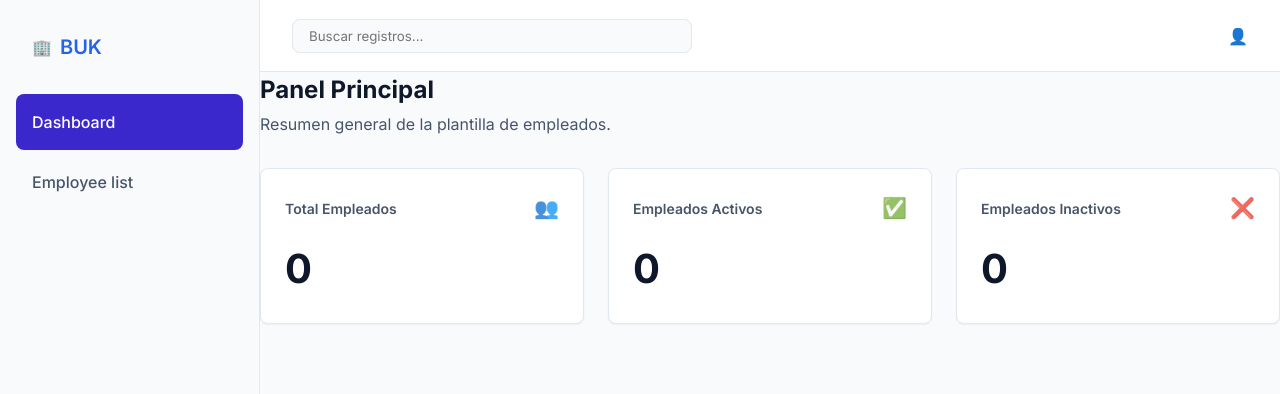
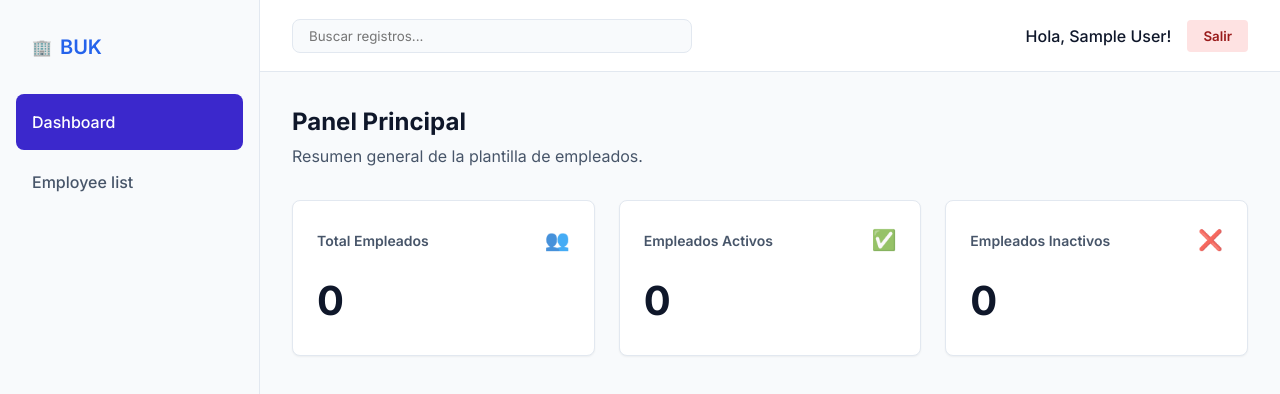
Before and after one commit to tabordaa/employee-management, a React (Vite) app: page / in a window 1280 px wide. Shown: the top 394 px of the page. Built offline with nearby package versions, Linux system fonts and the light colour scheme; sample sign-in values are in the browser's storage.

Commit message:
feat: Botón de logout en layout

```diff
--- a/src/App.jsx
+++ b/src/App.jsx
@@ -28,7 +28,7 @@ function App() {
           </ProtectedRoute>
           }
         />
-        <Route path="*" element={<h1>404 - Not foun</h1>}></Route>
+        <Route path="*" element={<h1>404 - Not found</h1>}></Route>
       </Routes>
     </AuthProvider>
   )
--- a/src/components/Layout/Layout.jsx
+++ b/src/components/Layout/Layout.jsx
@@ -1,8 +1,11 @@
 import React from "react";
 import { Sidebar } from "./Sidebar";
+import { useAuth } from "../../context/AuthContext";
 
 
 export const Layout = ({children}) => {
+
+    const {user, logout} = useAuth();
     return (
         <div className="app-layout">
             <Sidebar/>
@@ -11,10 +14,24 @@ export const Layout = ({children}) => {
                     <div className="search-bar">
                         <input type="text" placeholder="Buscar registros..." />
                     </div>
-                    <div className="user-profile">👤</div>
+                    <div className="user-profile" style={{display: 'flex', gap: '1rem', alignItems: 'Center'}}>
+                        <span style={{fontWeight: '500'}}>Hola, {user?.name}!</span>
+                        <button
+                            onClick={logout}
+                            style={{
+                                backgroundColor: 'var(--status-inactive-bg)',
+                                color: 'var(--status-inactive-text)',
+                                padding: '0.5rem 1rem',
+                                borderRadius: 'var(--radius-sm)',
+                                fontWeight: '600'
+                            }}
+                        >
+                            Salir
+                        </button>
+                    </div>
                 </div>
 
-                <div className="page-conten">
+                <div className="page-content">
                     {children}
                 </div>
             </main>
--- a/src/pages/Login/Login.jsx
+++ b/src/pages/Login/Login.jsx
@@ -24,7 +24,7 @@ export const Login = () => {
     return (
         <div className="login-container">
             <div className="login-image">
-                <h1>Kinetic</h1>
+                <h1>BUK</h1>
                 <p>Secure BUK access</p>
             </div>
             <div className="login-form-container">
```
